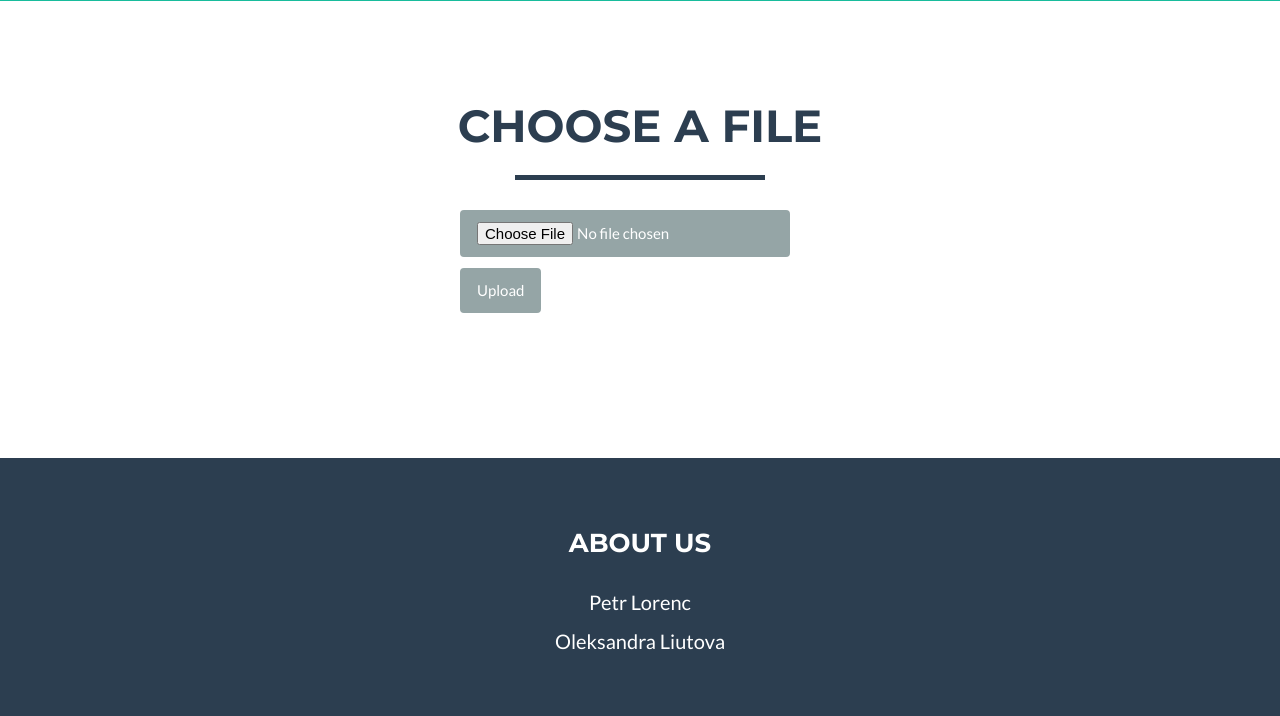
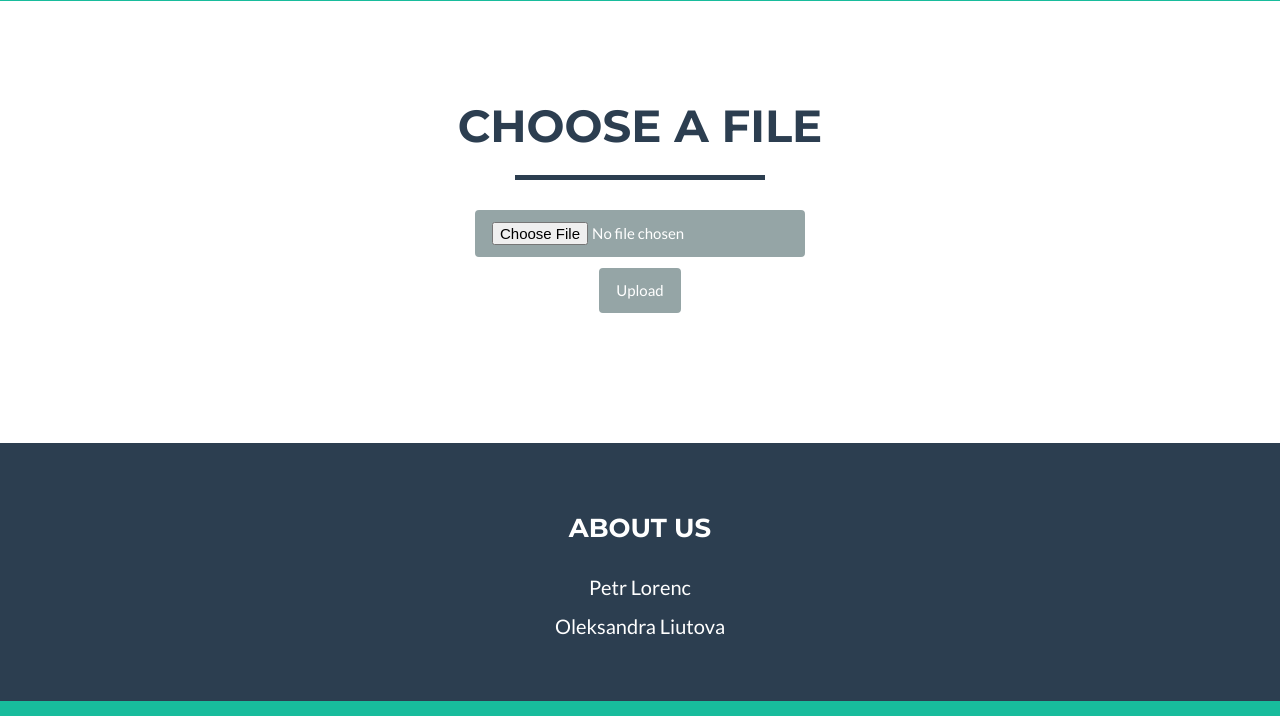
Before and after one commit to sasha-liutova/Music_Genre_Classification, a Flask app: page / in a window 1280 px wide. Shown: the part 520-1236 px from the top of the page. Run offline with Flask 2, Linux system fonts and the light colour scheme; parts of the project's set-up code (start-up, migrations or seed data) failed here and were passed over; some libraries are stand-ins or nearby versions.

Commit message:
graphics

```diff
--- a/web/run.py
+++ b/web/run.py
@@ -1,4 +1,4 @@
-from flask import Flask, render_template, request, request, redirect, url_for, send_from_directory
+from flask import Flask, flash, render_template, request, request, redirect, url_for, send_from_directory
 import os
 from werkzeug.utils import secure_filename
 
@@ -17,10 +17,11 @@
 
 
 UPLOAD_FOLDER = './'
-ALLOWED_EXTENSIONS = set(['txt', 'pdf', 'png', 'jpg', 'jpeg', 'gif', 'au'])
+ALLOWED_EXTENSIONS = set(['au'])
 
 app = Flask(__name__)
 app.config['UPLOAD_FOLDER'] = UPLOAD_FOLDER
+app.secret_key = 'secret123'
 
 @app.route("/image", methods=['GET'])
 def login():
@@ -44,6 +45,9 @@
         # submit a empty part without filename
         if file.filename == '':
             flash('No selected file')
+            return redirect(request.url)
+        if not allowed_file(file.filename):
+            flash('Not supported type of file')
             return redirect(request.url)
         if file and allowed_file(file.filename):
             filename = secure_filename(file.filename)
--- a/web/templates/index.html
+++ b/web/templates/index.html
@@ -26,16 +26,28 @@
                 <hr class="star-primary">
             </div>
         </div>
+        {% with messages = get_flashed_messages() %}
+          {% if messages %}
+          <div class="row alert alert-danger text-center">
+            <ul class="flashes ">
+            {% for message in messages %}
+              <li>{{ message }}</li>
+            {% endfor %}
+            </ul>
+          </div>
+          {% endif %}
+        {% endwith %}
+
         <div class="row">
-            <div class="col-sm-4 portfolio-item"> </div>
-            <div class="col-sm-4 portfolio-item">
-                <form action="" method=post enctype=multipart/form-data>
+            <div class="col-sm-1 portfolio-item"> </div>
+            <div class="col-sm-10 portfolio-item text-center">
+                <form action="" method=post enctype=multipart/form-data style="margin:0 auto;">
                     <label class="btn btn-default btn-file "> <input type=file name=file> </label>
                     <p></p>
                     <input class="btn btn-default btn-file" type=submit value=Upload >
                 </form>
             </div>
-            <div class="col-sm-4 portfolio-item"></div>
+            <div class="col-sm-1 portfolio-item"></div>
 
 
             </div>
```
